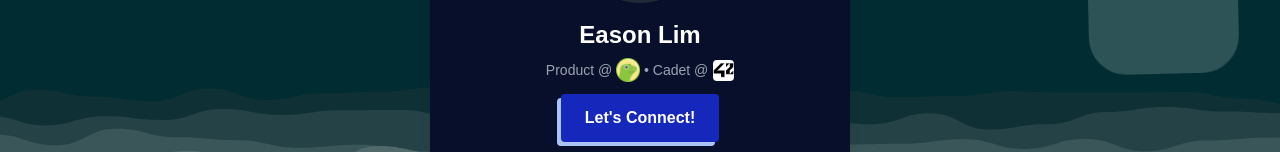
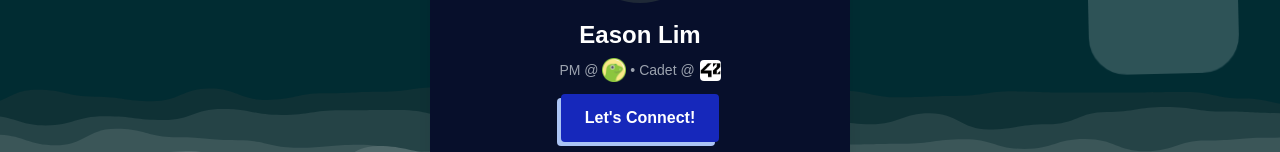
Before and after one commit to eesuhn/eesuhn, a Next.js app in the folder next-profile/: page / in a window 1280 px wide. Shown: the part 378-530 px from the top of the page. Built offline with nearby package versions, Linux system fonts and the light colour scheme.

Commit message:
Updated description

```diff
--- a/next-profile/src/components/ProfileCard.tsx
+++ b/next-profile/src/components/ProfileCard.tsx
@@ -62,7 +62,7 @@ const ProfileCard = () => {
           <div className="mt-16 px-6 py-4 text-center">
             <h2 className="mb-0 text-2xl font-bold text-white">Eason Lim</h2>
             <span className="text-sm text-gray-400">
-              Product @{' '}
+              PM @{' '}
               <a
                 href="https://www.coingecko.com/"
                 target="_blank"
```
Also changed, not shown: 2 other files (tests, documents, lock files or other folders).
